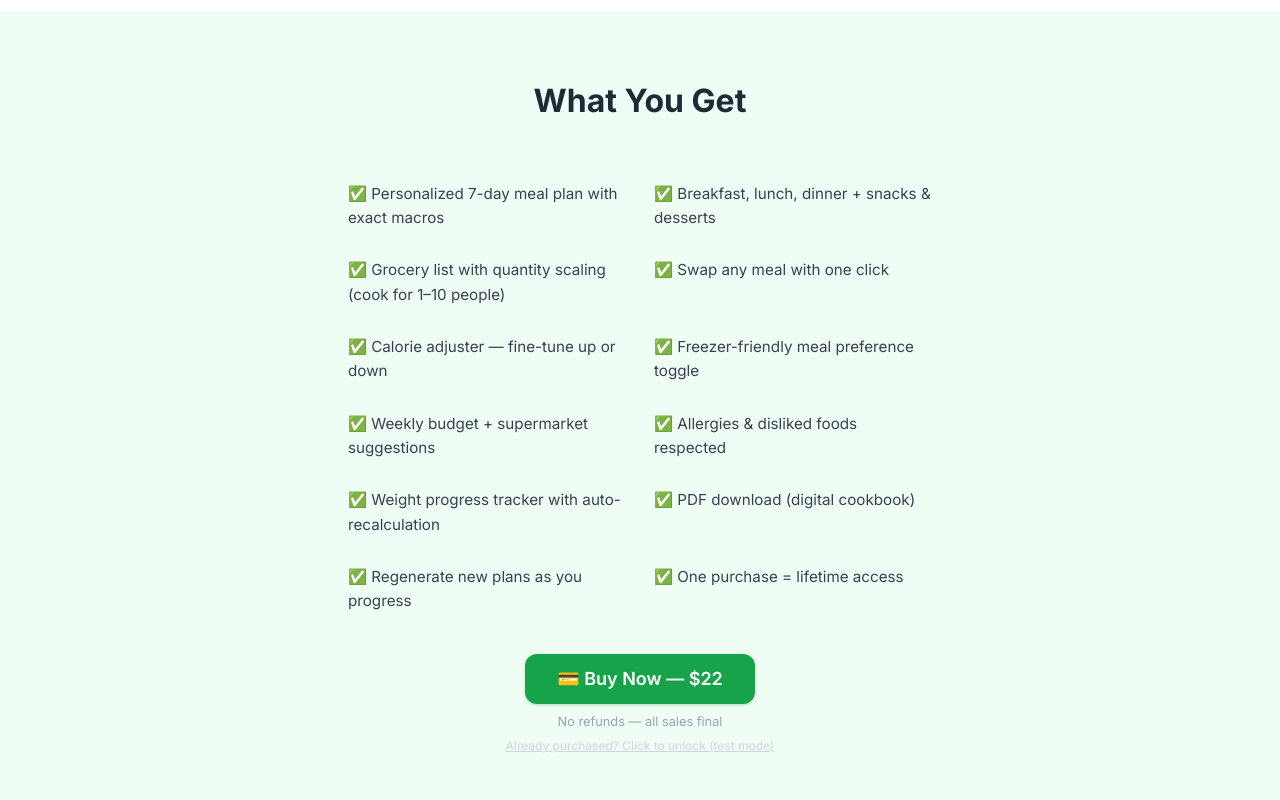
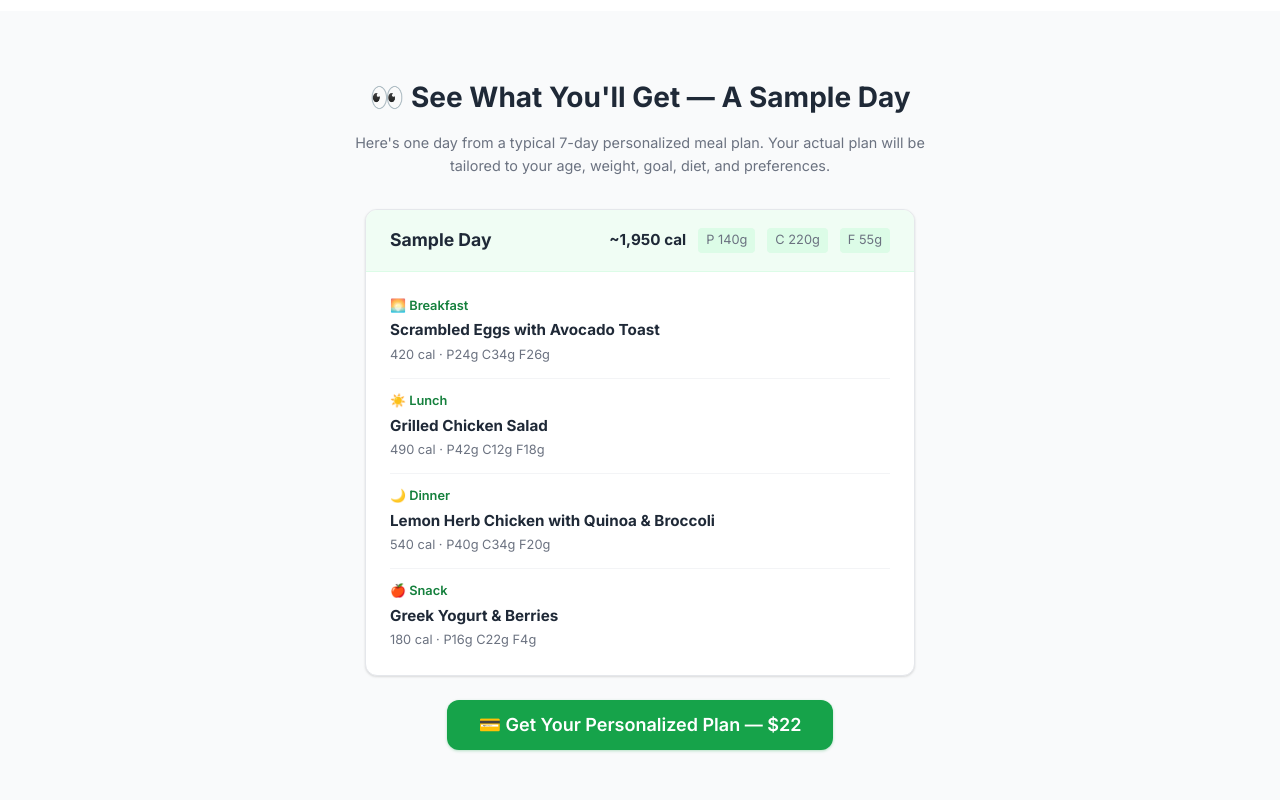
Before and after one commit to findomxmarketplace-collab/macromate, a React (Vite) app: page / in a window 1280 px wide. Shown: the part 1180-1980 px from the top of the page. Built offline with nearby package versions, Linux system fonts and the light colour scheme.

Commit message:
Sample meal preview on paywall page

```diff
--- a/src/App.css
+++ b/src/App.css
@@ -898,3 +898,71 @@
   color: var(--gray-500);
   line-height: 1.4;
 }
+
+/* ===== Sample Preview ===== */
+.sample-preview {
+  padding: 4rem 0;
+  background: var(--gray-50);
+  text-align: center;
+}
+
+.sample-preview h2 {
+  font-size: 1.75rem;
+  font-weight: 700;
+  color: var(--gray-800);
+  margin-bottom: 0.75rem;
+}
+
+.sample-day-card {
+  max-width: 550px;
+  margin: 0 auto;
+  overflow: hidden;
+}
+
+.sample-day-header {
+  display: flex;
+  justify-content: space-between;
+  align-items: center;
+  padding: 1rem 1.5rem;
+  background: var(--green-50);
+  border-bottom: 1px solid var(--green-100);
+}
+
+.sample-day-header .day-name {
+  font-weight: 700;
+  color: var(--gray-800);
+}
+
+.sample-meals {
+  padding: 0.75rem 1.5rem;
+}
+
+.sample-meal {
+  display: flex;
+  flex-direction: column;
+  padding: 0.75rem 0;
+  border-bottom: 1px solid var(--gray-100);
+  text-align: left;
+}
+
+.sample-meal:last-child {
+  border-bottom: none;
+}
+
+.sample-slot {
+  font-size: 0.8rem;
+  font-weight: 600;
+  color: var(--green-700);
+  margin-bottom: 0.15rem;
+}
+
+.sample-meal strong {
+  font-size: 0.95rem;
+  color: var(--gray-800);
+}
+
+.sample-macros {
+  font-size: 0.8rem;
+  color: var(--gray-500);
+  margin-top: 0.15rem;
+}
--- a/src/App.jsx
+++ b/src/App.jsx
@@ -248,10 +248,58 @@ function App() {
               </div>
             </div>
           </div>
-        </section>
-        <section className="how-it-works">
-          <div className="container">
-            <h2>What You Get</h2>
+                    </section>
+
+                    {/* Sample meal preview on paywall page */}
+                    <section className="sample-preview">
+                      <div className="container">
+                        <h2>👀 See What You'll Get — A Sample Day</h2>
+                        <p className="form-desc" style={{ textAlign: 'center', maxWidth: '600px', margin: '0 auto 2rem' }}>
+                          Here's one day from a typical 7-day personalized meal plan. Your actual plan will be tailored to your age, weight, goal, diet, and preferences.
+                        </p>
+                        <div className="sample-day-card card">
+                          <div className="sample-day-header">
+                            <span className="day-name">Sample Day</span>
+                            <div className="day-totals">
+                              <span className="day-cal">~1,950 cal</span>
+                              <span className="day-macro">P 140g</span>
+                              <span className="day-macro">C 220g</span>
+                              <span className="day-macro">F 55g</span>
+                            </div>
+                          </div>
+                          <div className="sample-meals">
+                            <div className="sample-meal">
+                              <span className="sample-slot">🌅 Breakfast</span>
+                              <strong>Scrambled Eggs with Avocado Toast</strong>
+                              <span className="sample-macros">420 cal · P24g C34g F26g</span>
+                            </div>
+                            <div className="sample-meal">
+                              <span className="sample-slot">☀️ Lunch</span>
+                              <strong>Grilled Chicken Salad</strong>
+                              <span className="sample-macros">490 cal · P42g C12g F18g</span>
+                            </div>
+                            <div className="sample-meal">
+                              <span className="sample-slot">🌙 Dinner</span>
+                              <strong>Lemon Herb Chicken with Quinoa & Broccoli</strong>
+                              <span className="sample-macros">540 cal · P40g C34g F20g</span>
+                            </div>
+                            <div className="sample-meal">
+                              <span className="sample-slot">🍎 Snack</span>
+                              <strong>Greek Yogurt & Berries</strong>
+                              <span className="sample-macros">180 cal · P16g C22g F4g</span>
+                            </div>
+                          </div>
+                        </div>
+                        <div style={{ textAlign: 'center', marginTop: '1.5rem' }}>
+                          <button className="btn btn-primary btn-lg" onClick={handlePurchase}>
+                            💳 Get Your Personalized Plan — $22
+                          </button>
+                        </div>
+                      </div>
+                    </section>
+                    <section className="how-it-works">
+                    <div className="container">
+                      <h2>What You Get</h2>
             <div className="feature-checklist">
               <div className="feature-item">✅ Personalized 7-day meal plan with exact macros</div>
               <div className="feature-item">✅ Breakfast, lunch, dinner + snacks & desserts</div>
```
